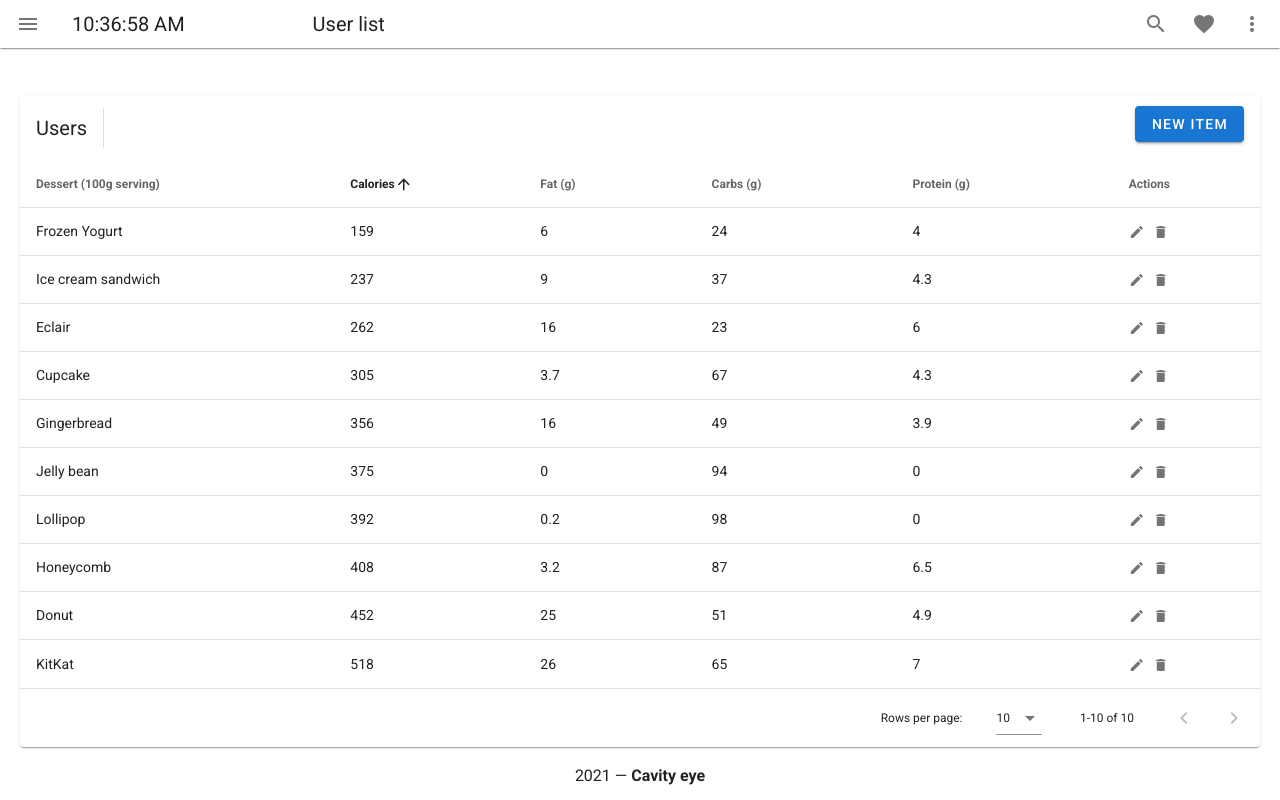
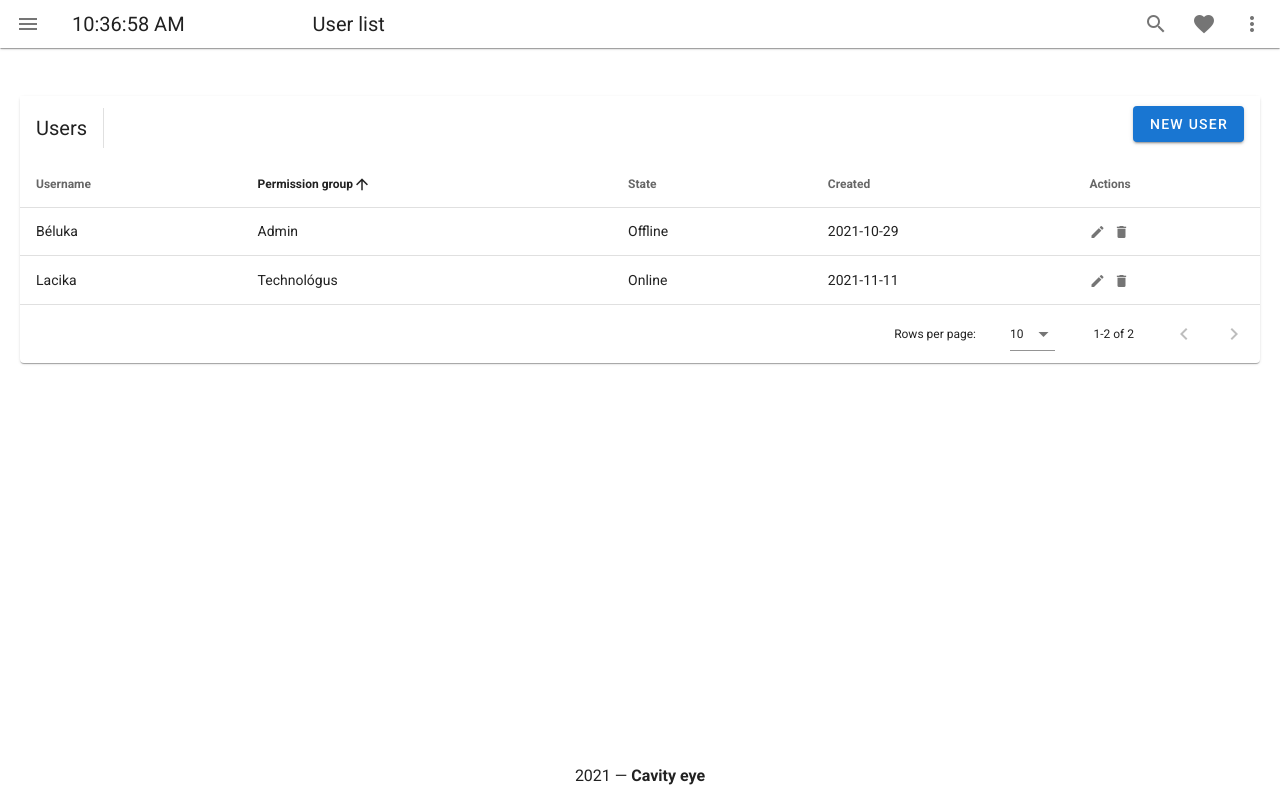
Before and after one commit to kzsolt7/example-code, a Vue app in the folder ui/: page /user-list in a window 1280 px wide. Built offline with nearby package versions, Linux system fonts and the light colour scheme.

Commit message:
Update UserTable.vue

```diff
--- a/ui/src/components/user/UserTable.vue
+++ b/ui/src/components/user/UserTable.vue
@@ -1,8 +1,8 @@
 <template>
   <v-data-table
       :headers="headers"
-      :items="desserts"
-      sort-by="calories"
+      :items="users"
+      sort-by="permissionGroup"
       class="elevation-1"
   >
     <template v-slot:top>
@@ -28,7 +28,7 @@
                 v-bind="attrs"
                 v-on="on"
             >
-              New Item
+              New user
             </v-btn>
           </template>
           <v-card>
@@ -46,7 +46,7 @@
                   >
                     <v-text-field
                         v-model="editedItem.name"
-                        label="Dessert name"
+                        label="Username"
                     ></v-text-field>
                   </v-col>
                   <v-col
@@ -55,8 +55,8 @@
                       md="4"
                   >
                     <v-text-field
-                        v-model="editedItem.calories"
-                        label="Calories"
+                        v-model="editedItem.permissionGroup"
+                        label="Permission group"
                     ></v-text-field>
                   </v-col>
                   <v-col
@@ -65,8 +65,8 @@
                       md="4"
                   >
                     <v-text-field
-                        v-model="editedItem.fat"
-                        label="Fat (g)"
+                        v-model="editedItem.state"
+                        label="State"
                     ></v-text-field>
                   </v-col>
                   <v-col
@@ -75,8 +75,8 @@
                       md="4"
                   >
                     <v-text-field
-                        v-model="editedItem.carbs"
-                        label="Carbs (g)"
+                        v-model="editedItem.created"
+                        label="Created"
                     ></v-text-field>
                   </v-col>
                   <v-col
@@ -84,10 +84,7 @@
                       sm="6"
                       md="4"
                   >
-                    <v-text-field
-                        v-model="editedItem.protein"
-                        label="Protein (g)"
-                    ></v-text-field>
+
                   </v-col>
                 </v-row>
               </v-container>
@@ -159,32 +156,31 @@ export default {
     dialogDelete: false,
     headers: [
       {
-        text: 'Dessert (100g serving)',
+        text: 'Username',
         align: 'start',
         sortable: false,
         value: 'name',
       },
-      { text: 'Calories', value: 'calories' },
-      { text: 'Fat (g)', value: 'fat' },
-      { text: 'Carbs (g)', value: 'carbs' },
-      { text: 'Protein (g)', value: 'protein' },
+      { text: 'Permission group', value: 'permissionGroup' },
+      { text: 'State', value: 'state' },
+      { text: 'Created', value: 'created' },
       { text: 'Actions', value: 'actions', sortable: false },
     ],
-    desserts: [],
+    users: [],
     editedIndex: -1,
     editedItem: {
       name: '',
-      calories: 0,
-      fat: 0,
-      carbs: 0,
-      protein: 0,
+      permissionGroup: '',
+      state: '',
+      created: '',
+      protein: '',
     },
     defaultItem: {
       name: '',
-      calories: 0,
-      fat: 0,
-      carbs: 0,
-      protein: 0,
+      permissionGroup: '',
+      state: '',
+      created: '',
+      protein: '',
     },
   }),
 
@@ -209,94 +205,39 @@ export default {
 
   methods: {
     initialize () {
-      this.desserts = [
+      this.users = [
         {
-          name: 'Frozen Yogurt',
-          calories: 159,
-          fat: 6.0,
-          carbs: 24,
-          protein: 4.0,
+          name: 'Lacika',
+          permissionGroup: 'Technológus',
+          state: 'Online',
+          created: '2021-11-11',
+
         },
         {
-          name: 'Ice cream sandwich',
-          calories: 237,
-          fat: 9.0,
-          carbs: 37,
-          protein: 4.3,
+          name: 'Béluka',
+          permissionGroup: 'Admin',
+          state: 'Offline',
+          created: '2021-10-29',
+
         },
-        {
-          name: 'Eclair',
-          calories: 262,
-          fat: 16.0,
-          carbs: 23,
-          protein: 6.0,
-        },
-        {
-          name: 'Cupcake',
-          calories: 305,
-          fat: 3.7,
-          carbs: 67,
-          protein: 4.3,
-        },
-        {
-          name: 'Gingerbread',
-          calories: 356,
-          fat: 16.0,
-          carbs: 49,
-          protein: 3.9,
-        },
-        {
-          name: 'Jelly bean',
-          calories: 375,
-          fat: 0.0,
-          carbs: 94,
-          protein: 0.0,
-        },
-        {
-          name: 'Lollipop',
-          calories: 392,
-          fat: 0.2,
-          carbs: 98,
-          protein: 0,
-        },
-        {
-          name: 'Honeycomb',
-          calories: 408,
-          fat: 3.2,
-          carbs: 87,
-          protein: 6.5,
-        },
-        {
-          name: 'Donut',
-          calories: 452,
-          fat: 25.0,
-          carbs: 51,
-          protein: 4.9,
-        },
-        {
-          name: 'KitKat',
-          calories: 518,
-          fat: 26.0,
-          carbs: 65,
-          protein: 7,
-        },
+
       ]
     },
 
     editItem (item) {
-      this.editedIndex = this.desserts.indexOf(item)
+      this.editedIndex = this.users.indexOf(item)
       this.editedItem = Object.assign({}, item)
       this.dialog = true
     },
 
     deleteItem (item) {
-      this.editedIndex = this.desserts.indexOf(item)
+      this.editedIndex = this.users.indexOf(item)
       this.editedItem = Object.assign({}, item)
       this.dialogDelete = true
     },
 
     deleteItemConfirm () {
-      this.desserts.splice(this.editedIndex, 1)
+      this.users.splice(this.editedIndex, 1)
       this.closeDelete()
     },
 
@@ -318,9 +259,9 @@ export default {
 
     save () {
       if (this.editedIndex > -1) {
-        Object.assign(this.desserts[this.editedIndex], this.editedItem)
+        Object.assign(this.users[this.editedIndex], this.editedItem)
       } else {
-        this.desserts.push(this.editedItem)
+        this.users.push(this.editedItem)
       }
       this.close()
     },
```
